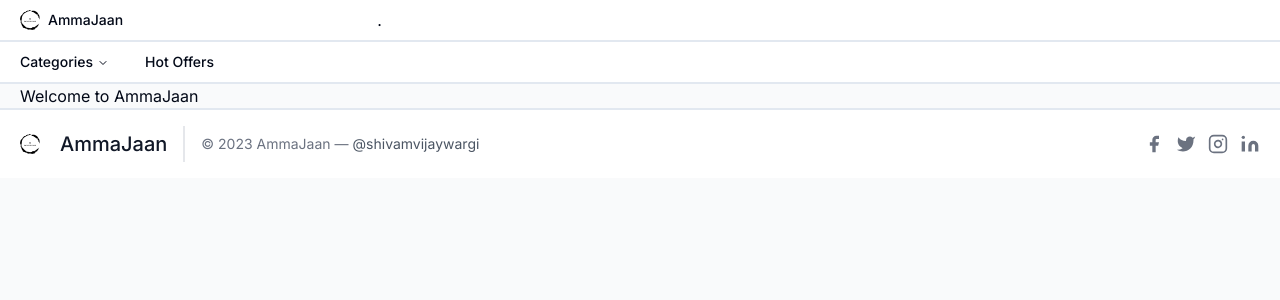
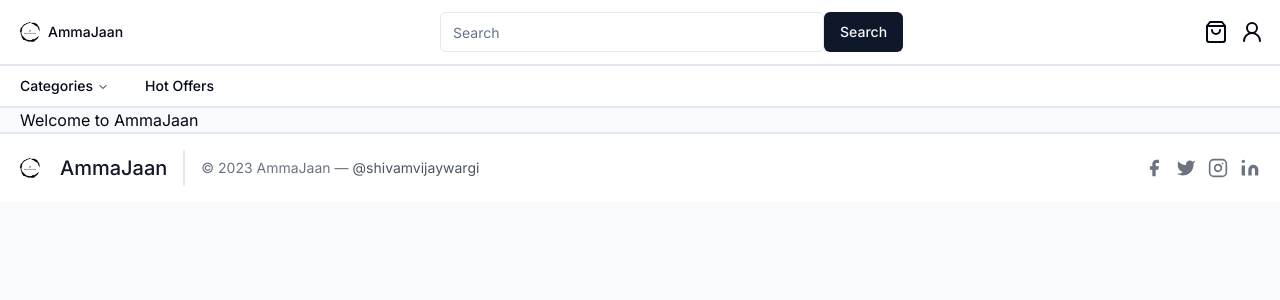
Before and after one commit to shivamvijaywargi/AmmaJaan-Frontend, a Next.js app: page / in a window 1280 px wide. Shown: the top 300 px of the page. Built offline with nearby package versions, Linux system fonts and the light colour scheme.

Commit message:
feat: add search box to Nav

```diff
--- a/src/components/Navbar.tsx
+++ b/src/components/Navbar.tsx
@@ -17,6 +17,8 @@
 import Image from 'next/image';
 import { SITE_TITLE } from '@/configs/site';
 import { Menu, ShoppingBag, User2 } from 'lucide-react';
+import { Input } from './ui/input';
+import { Button, buttonVariants } from './ui/button';
 // import { Icons } from '@/components/icons';
 
 const components: { title: string; href: string; description: string }[] = [
@@ -60,10 +62,10 @@
 export default function Navbar() {
   return (
     <header className="border-b-2 bg-white">
-      <div className="border-b-2">
+      <div className="border-b-2 py-3">
         {/* Main Menu */}
         <NavigationMenu className="justify-start max-w-7xl mx-auto">
-          <NavigationMenuList className="px-2 md:px-1 justify-between w-screen md:w-full">
+          <NavigationMenuList className="px-2 md:pl-1 md:pr-4 justify-between w-screen md:w-[1280px]">
             {/* Mobile Nav - Hamburger Menu */}
             <div className="flex md:block">
               <NavigationMenuItem className="md:hidden z-10">
@@ -105,11 +107,20 @@
               </NavigationMenuItem>
             </div>
             {/* Search Box */}
-            <NavigationMenuItem className="hidden md:block">
-              <input type="text" name="search" id="search" />
-            </NavigationMenuItem>
-            .{/* Mobile Nav icons */}
-            <div className="flex md:hidden">
+            <div>
+              <NavigationMenuItem className="hidden md:flex">
+                <Input
+                  type="text"
+                  name="search"
+                  id="search"
+                  className="w-96 max-w-lg"
+                  placeholder="Search"
+                />
+                <Button>Search</Button>
+              </NavigationMenuItem>
+            </div>
+            {/* Nav icons */}
+            <div className="flex">
               <NavigationMenuItem className="mr-3">
                 <ShoppingBag />
               </NavigationMenuItem>
--- /dev/null
+++ b/src/components/ui/button.tsx
@@ -0,0 +1,56 @@
+import * as React from "react"
+import { Slot } from "@radix-ui/react-slot"
+import { cva, type VariantProps } from "class-variance-authority"
+
+import { cn } from "@/lib/utils"
+
+const buttonVariants = cva(
+  "inline-flex items-center justify-center rounded-md text-sm font-medium ring-offset-background transition-colors focus-visible:outline-none focus-visible:ring-2 focus-visible:ring-ring focus-visible:ring-offset-2 disabled:pointer-events-none disabled:opacity-50",
+  {
+    variants: {
+      variant: {
+        default: "bg-primary text-primary-foreground hover:bg-primary/90",
+        destructive:
+          "bg-destructive text-destructive-foreground hover:bg-destructive/90",
+        outline:
+          "border border-input bg-background hover:bg-accent hover:text-accent-foreground",
+        secondary:
+          "bg-secondary text-secondary-foreground hover:bg-secondary/80",
+        ghost: "hover:bg-accent hover:text-accent-foreground",
+        link: "text-primary underline-offset-4 hover:underline",
+      },
+      size: {
+        default: "h-10 px-4 py-2",
+        sm: "h-9 rounded-md px-3",
+        lg: "h-11 rounded-md px-8",
+        icon: "h-10 w-10",
+      },
+    },
+    defaultVariants: {
+      variant: "default",
+      size: "default",
+    },
+  }
+)
+
+export interface ButtonProps
+  extends React.ButtonHTMLAttributes<HTMLButtonElement>,
+    VariantProps<typeof buttonVariants> {
+  asChild?: boolean
+}
+
+const Button = React.forwardRef<HTMLButtonElement, ButtonProps>(
+  ({ className, variant, size, asChild = false, ...props }, ref) => {
+    const Comp = asChild ? Slot : "button"
+    return (
+      <Comp
+        className={cn(buttonVariants({ variant, size, className }))}
+        ref={ref}
+        {...props}
+      />
+    )
+  }
+)
+Button.displayName = "Button"
+
+export { Button, buttonVariants }
--- /dev/null
+++ b/src/components/ui/input.tsx
@@ -0,0 +1,25 @@
+import * as React from "react"
+
+import { cn } from "@/lib/utils"
+
+export interface InputProps
+  extends React.InputHTMLAttributes<HTMLInputElement> {}
+
+const Input = React.forwardRef<HTMLInputElement, InputProps>(
+  ({ className, type, ...props }, ref) => {
+    return (
+      <input
+        type={type}
+        className={cn(
+          "flex h-10 w-full rounded-md border border-input bg-background px-3 py-2 text-sm ring-offset-background file:border-0 file:bg-transparent file:text-sm file:font-medium placeholder:text-muted-foreground focus-visible:outline-none focus-visible:ring-2 focus-visible:ring-ring focus-visible:ring-offset-2 disabled:cursor-not-allowed disabled:opacity-50",
+          className
+        )}
+        ref={ref}
+        {...props}
+      />
+    )
+  }
+)
+Input.displayName = "Input"
+
+export { Input }
--- a/src/lib/utils.ts
+++ b/src/lib/utils.ts
@@ -1,4 +1,4 @@
-import { ClassValue, clsx } from "clsx"
+import { type ClassValue, clsx } from "clsx"
 import { twMerge } from "tailwind-merge"
 
 export function cn(...inputs: ClassValue[]) {
```
